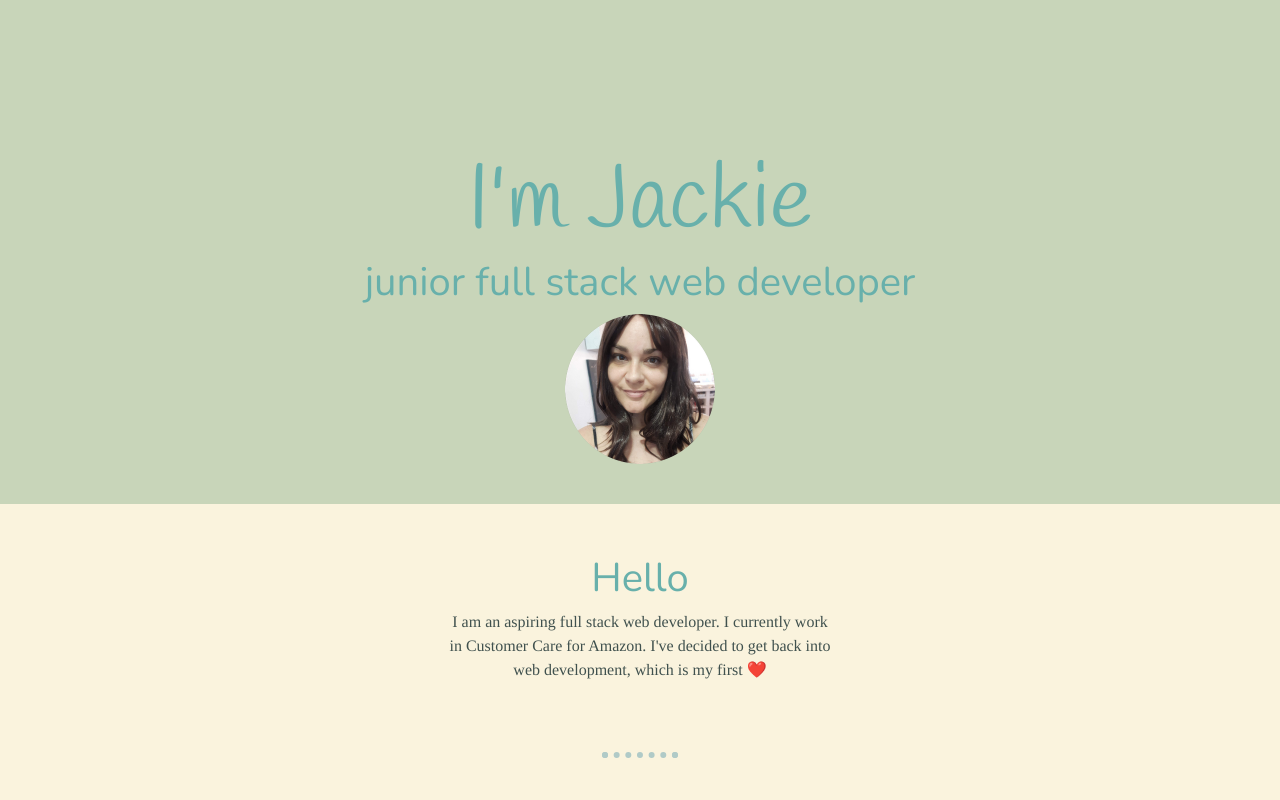
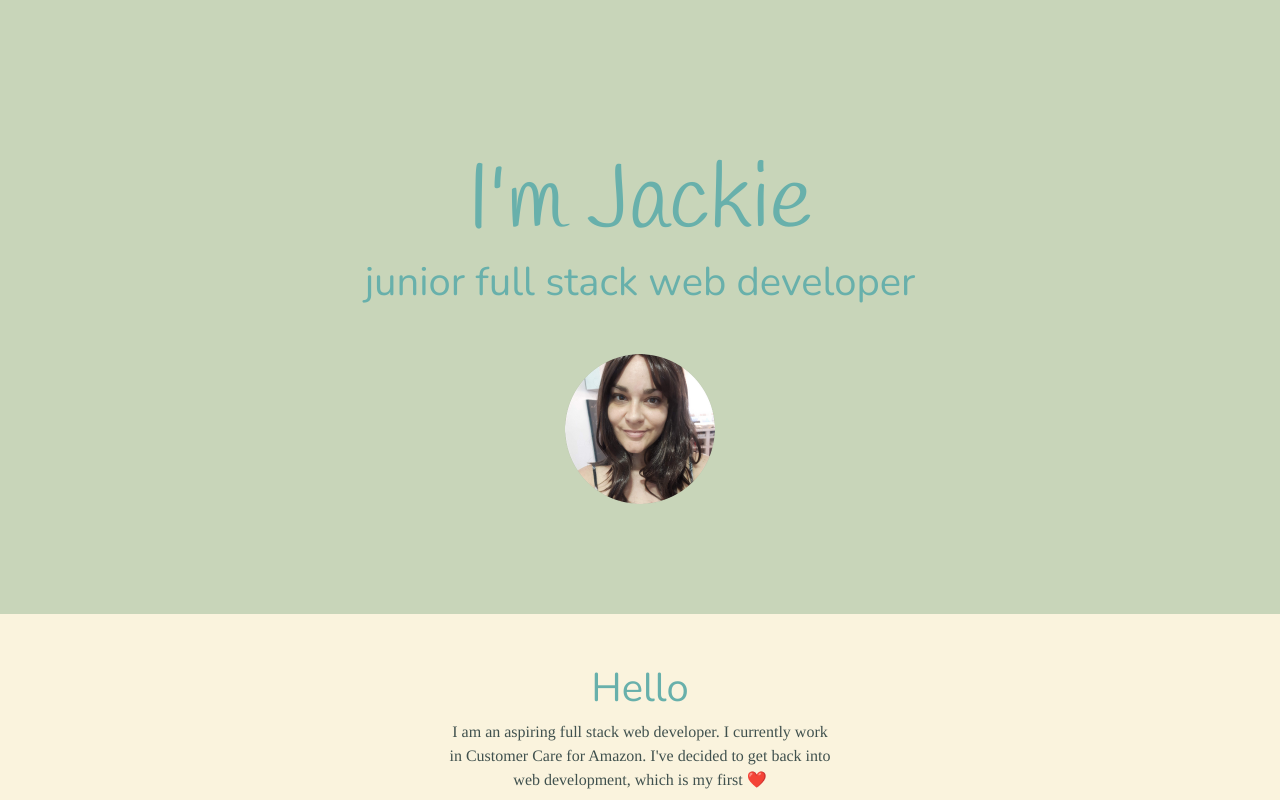
Before and after one commit to jackieallam/web, a plain HTML site: page index.html in a window 1280 px wide. Shown: the top 800 px of the page. Drawn offline with nearby package versions, Linux system fonts and the light colour scheme.

Commit message:
Add files via upload
Change spacing at top of page

```diff
--- a/css/styles.css
+++ b/css/styles.css
@@ -51,6 +51,7 @@ a:hover {
 .top-container {
   background-color: #c8d5b9;
   padding-top: 100px;
+  padding-bottom: 70px;
 }
 
 .middle-container {
@@ -71,7 +72,7 @@ a:hover {
 
 .profile-image {
   width: 150px;
-  padding-bottom: 40px;
+  padding: 40px 0 40px;
   }
 
 .html-image {
@@ -176,5 +177,5 @@ a:hover {
 .copyright {
   color: #68b0ab;
   font-size: 0.75rem;
-  padding-top: 20px 0 20px;
+  padding: 20px 0 20px;
 }
```
